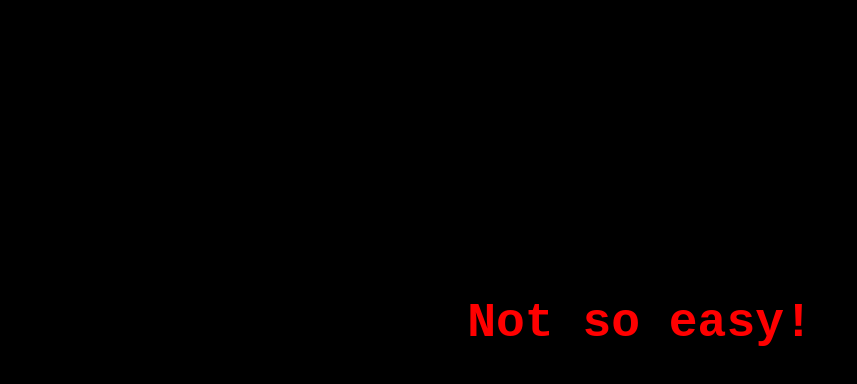
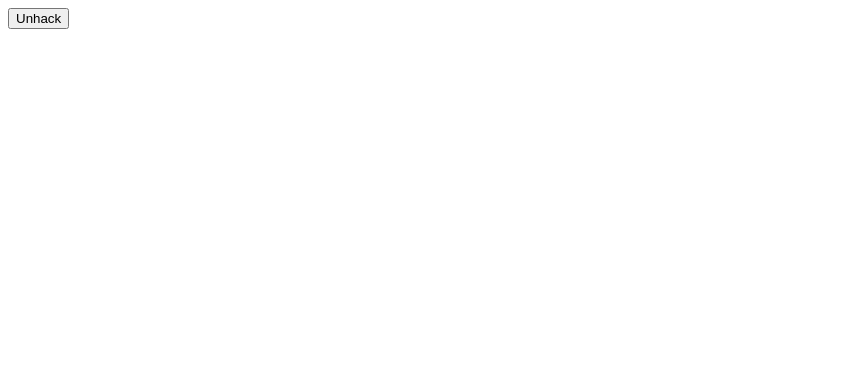
Before and after one commit to goniux/chill, a plain HTML site: page unhack.html in a window 1280 px wide. Shown: the whole page, without its empty margins (0-857 px from the left). Drawn offline with Linux system fonts and the light colour scheme.

Commit message:
add prank site files

```diff
--- a/unhack.html
+++ b/unhack.html
@@ -1,13 +1,18 @@
 <!DOCTYPE html>
 <html lang="en">
 <head>
-  <meta charset="UTF-8">
-  <title>Not So Easy</title>
-  <link rel="stylesheet" href="style.css">
+    <meta charset="UTF-8">
+    <meta name="viewport" content="width=device-width, initial-scale=1.0">
+    <title>Prank Site</title>
 </head>
 <body>
-  <div class="container">
-    <h1>Not so easy!</h1>
-  </div>
+    <button id="unhackButton">Unhack</button>
+
+    <script>
+        document.getElementById("unhackButton").onclick = function() {
+            // Redirect to another page or a YouTube video
+            window.location.href = "https://www.youtube.com/watch?v=dQw4w9WgXcQ"; // Example: Rickroll link
+        };
+    </script>
 </body>
 </html>
```
